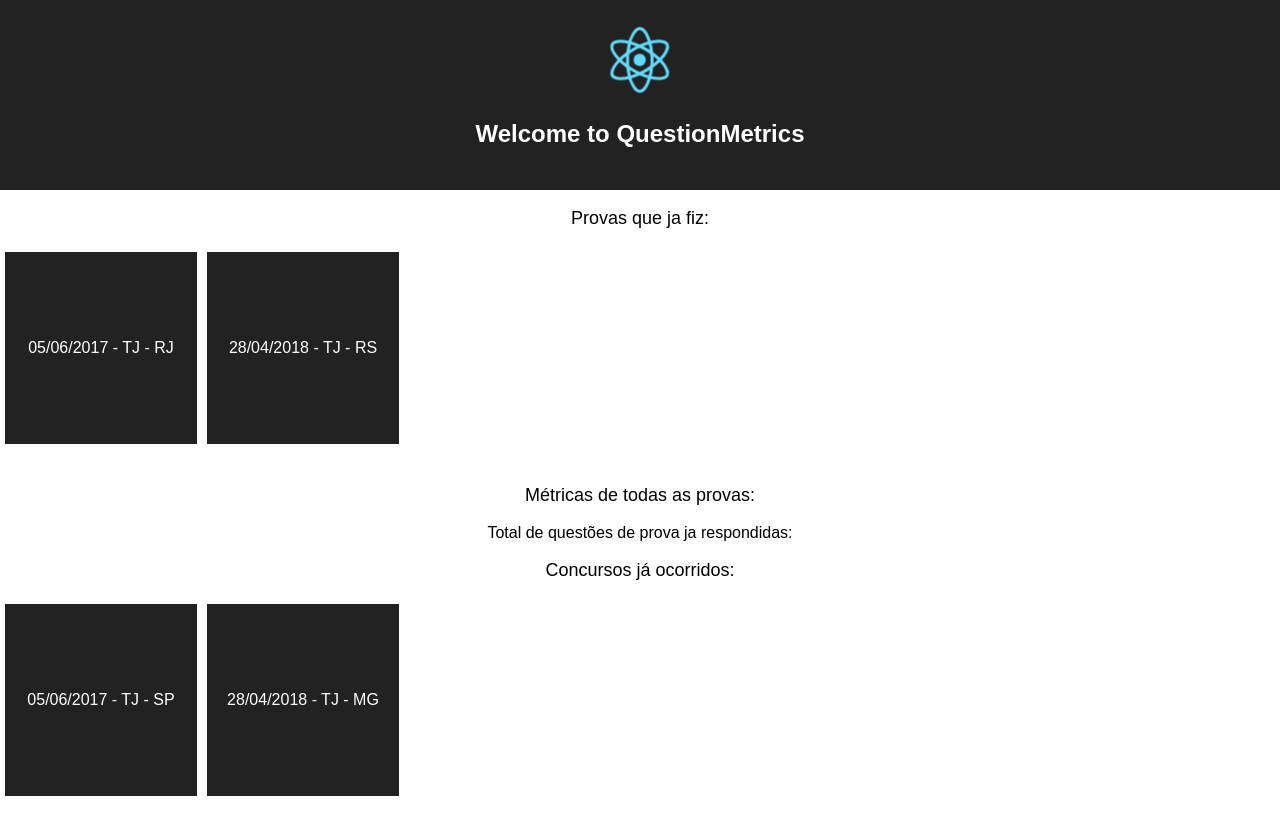
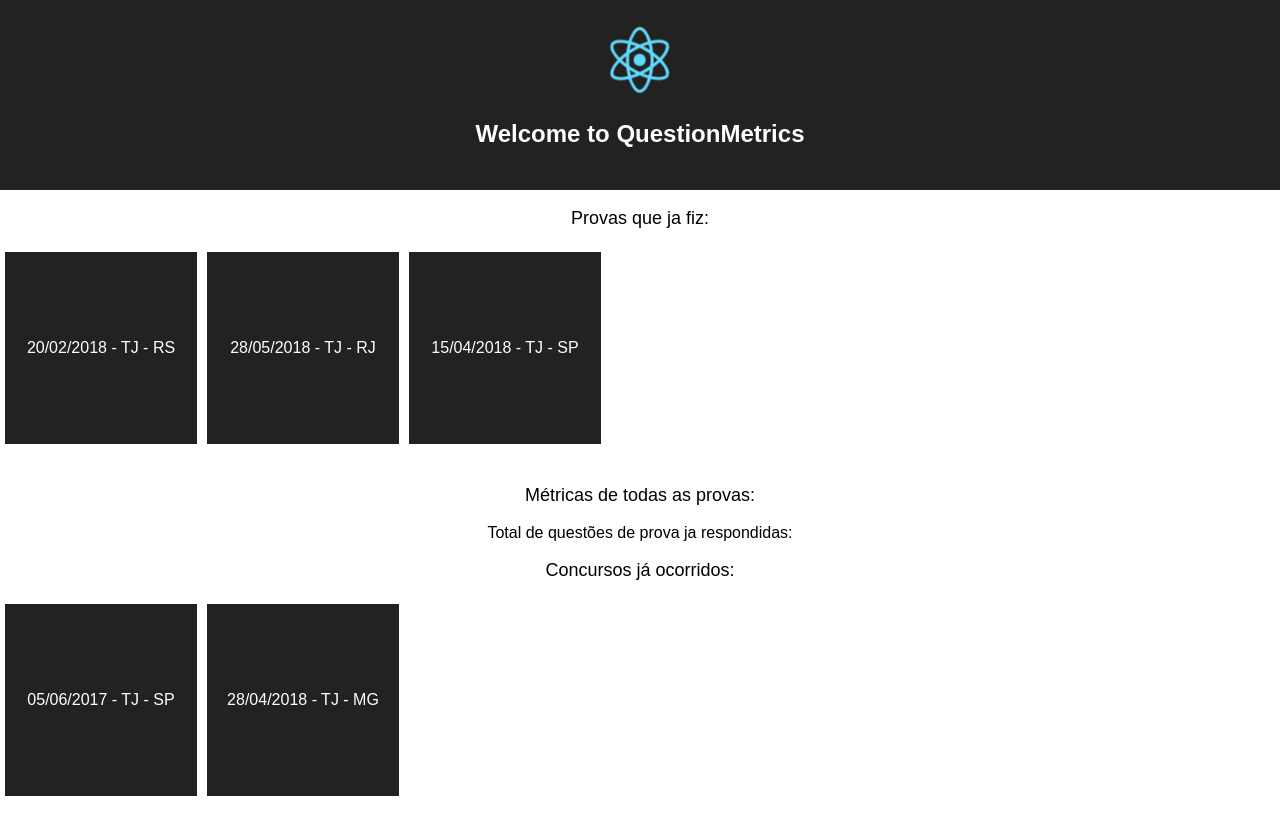
Before and after one commit to Rafael-Miceli/questions-metric-front, a React (Create React App) app in the folder question-metrics-ts/: page / in a window 1280 px wide. Built offline with nearby package versions, Linux system fonts and the light colour scheme; the HTML template or start-up script is replaced by a standard one.

Commit message:
Objeto com exames ja feitos

```diff
--- a/question-metrics-ts/src/ExamsTooked.tsx
+++ b/question-metrics-ts/src/ExamsTooked.tsx
@@ -2,7 +2,31 @@ import * as React from 'react';
 import './App.css';
 import {ExamsTookedMetrics} from './ExamsTookedMetrics';
 
+interface IExams {
+    exams: IExam[];
+}
+
+interface IExam {
+    title: string;
+}
+
+const exams: IExam[] = [
+    {title: '20/02/2018 - TJ - RS'},
+    {title: '28/05/2018 - TJ - RJ'},
+    {title: '15/04/2018 - TJ - SP'}
+]
+
 export class ExamsTooked extends React.Component {
+
+
+    constructor(props: IExams) {
+        super(props);
+
+        this.state = this.props;
+
+        this.setState(exams);
+    }
+
     public render() {
       return (
         <div>
@@ -10,13 +34,20 @@ export class ExamsTooked extends React.Component {
                 Provas que ja fiz:
             </p>
 
-            <div className="App-Square">
-                <span className="App-SpanSquare">05/06/2017 - TJ - RJ</span>
-            </div>
+            {
+                exams.map(exam => {
+                    return(
+                        <div key={exam.title} className="App-Square">
+                            <span className="App-SpanSquare">{exam.title}</span>
+                        </div>
+                    )
+                })
+            }
 
-            <div className="App-Square">
+
+            {/* <div className="App-Square">
                 <span className="App-SpanSquare">28/04/2018 - TJ - RS</span>
-            </div>
+            </div> */}
 
             <div style={{ clear: "both" }} >&nbsp;</div>
 
```
